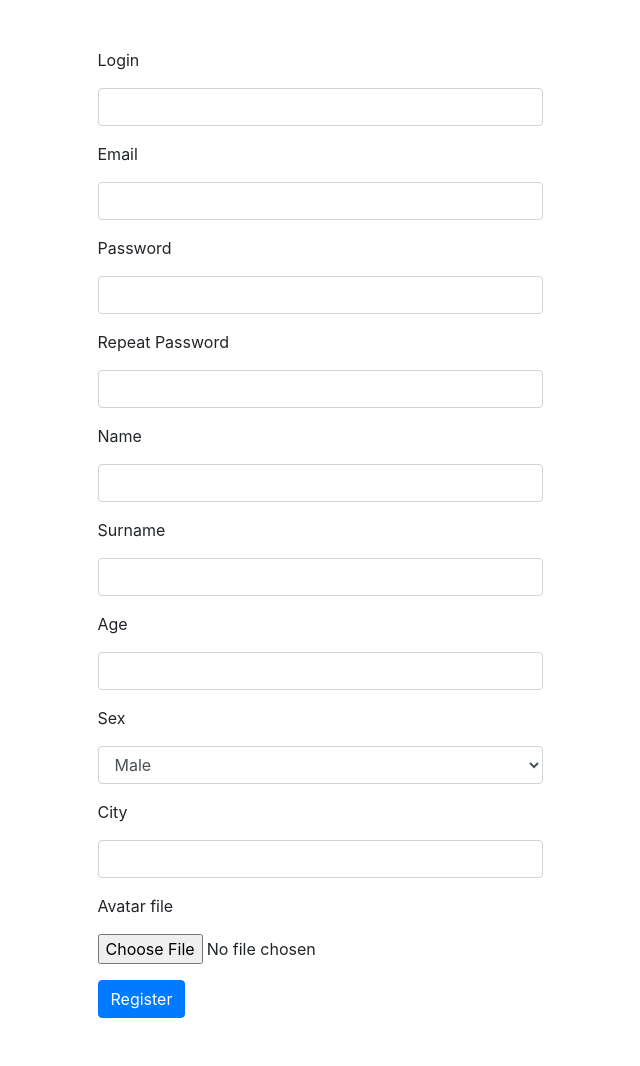
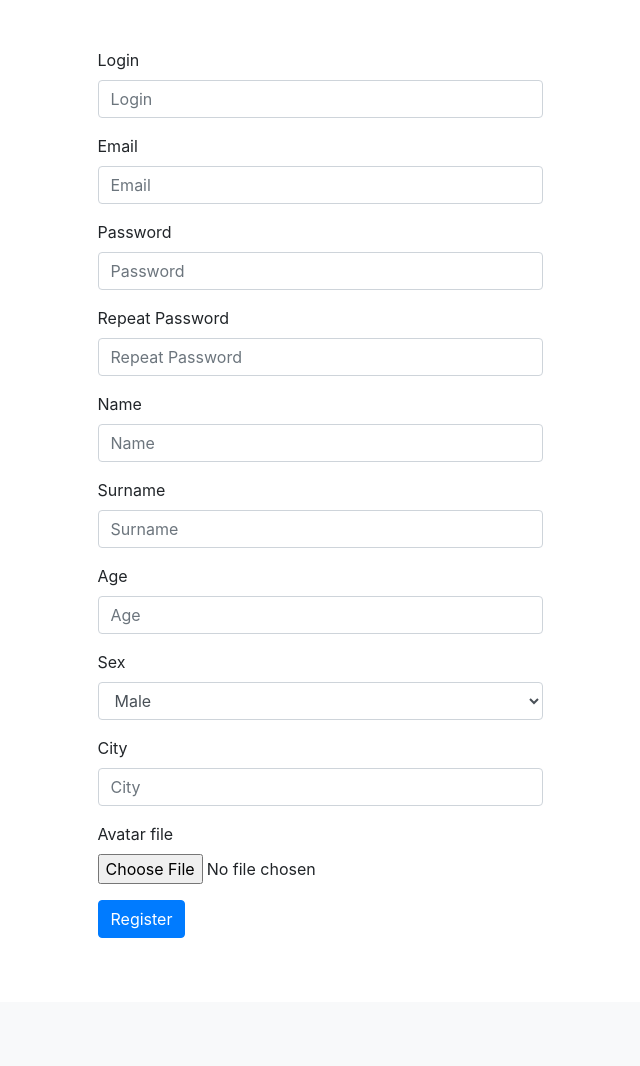
Before and after one commit to jokly/Social-Network, a Flask app: page /register in a window 1280 px wide. Shown: the part 56-1122 px from the top of the page, without its empty margins (320-960 px from the left). After the commit the page ends 994 px from the top, so only its background shows below. Run offline with Flask 2, Linux system fonts and the light colour scheme; some libraries are stand-ins or nearby versions.

Commit message:
Added macros for form fields

```diff
--- /dev/null
+++ b/app/templates/_macros.html
@@ -0,0 +1,63 @@
+{% macro render_field(field) -%}
+
+{% set with_label = kwargs.pop('with_label', False) %}
+{% set placeholder = kwargs.pop('placeholder', field.label.text) %}
+{% set class_ = kwargs.pop('class_', '') %}
+
+{% if field.flags.required %}
+    {% set class_ = class_ + ' required' %}
+{% endif %}
+
+<div class="form-group {% if field.errors %}error{% endif %}">
+
+    {% if with_label and not field.type == 'SubmitField' %}
+        <label for="{{ field.id }}">
+            {{ field.label.text }}
+        </label>
+    {% endif %}
+
+    {% if field.type == 'BooleanField' %}
+        <div class="checkbox">
+            <label>
+                {{ field(class_=class_, **kwargs) }}
+                {{ field.label.text|safe }}
+            </label>
+        </div>
+    {% else %}
+
+        {% if field.type in ('TextField', 'StringField', 'TextAreaField', 'PasswordField',
+                            'IntegerField') %}
+
+            {% set class_ = class_ + ' input-xlarge form-control' %}
+
+        {% elif field.type == 'FileField' %}
+
+            {% set class_ = class_ + ' form-control-file' %}
+
+        {% elif field.type == 'SubmitField' %}
+
+            {% set class_ = class_ + ' btn btn-primary' %}
+
+        {% endif %}
+
+        {% if field.type == 'SelectField' %}
+
+            {{ field(class_=class_ + ' form-control', **kwargs) }}
+
+        {% else %}
+
+            {{ field(class_=class_, placeholder=placeholder, **kwargs) }}
+
+        {% endif %}
+
+    {% endif %}
+
+    {% if field.errors %}
+        {% for erorr in field.errors %}
+            <small class="error help-inline text-danger">{{ field.errors|join(', ') }}</small>
+        {% endfor %}
+    {% endif %}
+
+</div>
+
+{%- endmacro %}
--- a/app/templates/register.html
+++ b/app/templates/register.html
@@ -1,4 +1,5 @@
 {% extends 'base.html' %}
+{% import '_macros.html' as macros %}
 
 {% block content %}
 <div class="container mt-5 mb-5">
@@ -7,97 +8,17 @@
     <div class="row justify-content-center">
         <form class="col-5" action="" method="post" enctype="multipart/form-data">
             {{ form.hidden_tag() }}
-            <div class="form-group">
-                <label for="login">{{ form.login.label }}</label>
-                {{ form.login(class='form-control', size=32, **{'aria-describedby':'login_errors'}) }}
-                <small id="login_errors" class="form-text text-danger">
-                    {% for error in form.login.errors %}
-                        {{ error }}<br>
-                    {% endfor %}
-                </small>
-            </div>
-            <div class="form-group">
-                <label for="email">{{ form.email.label }}</label>
-                {{ form.email(class='form-control', size=32, **{'aria-describedby':'email_errors', 'type':'email'}) }}
-                <small id="email_errors" class="form-text text-danger">
-                    {% for error in form.email.errors %}
-                        {{ error }}<br>
-                    {% endfor %}
-                </small>
-            </div>
-            <div class="form-group">
-                <label for="password">{{ form.password.label }}</label>
-                {{ form.password(class='form-control', size=32, **{'aria-describedby':'password_errors'}) }}
-                <small id="password_errors" class="form-text text-danger">
-                    {% for error in form.password.errors %}
-                        {{ error }}<br>
-                    {% endfor %}
-                </small>
-            </div>
-            <div class="form-group">
-                <label for="password2">{{ form.password2.label }}</label>
-                {{ form.password2(class='form-control', size=32, **{'aria-describedby':'password2_errors'}) }}
-                <small id="password2_errors" class="form-text text-danger">
-                    {% for error in form.password2.errors %}
-                        {{ error }}<br>
-                    {% endfor %}
-                </small>
-            </div>
-            <div class="form-group">
-                <label for="name">{{ form.name.label }}</label>
-                {{ form.name(class='form-control', size=32, **{'aria-describedby':'name_errors'}) }}
-                <small id="name_errors" class="form-text text-danger">
-                    {% for error in form.name.errors %}
-                        {{ error }}<br>
-                    {% endfor %}
-                </small>
-            </div>
-            <div class="form-group">
-                <label for="surname">{{ form.surname.label }}</label>
-                {{ form.surname(class='form-control', size=32, **{'aria-describedby':'surname_errors'}) }}
-                <small id="surname_errors" class="form-text text-danger">
-                    {% for error in form.surname.errors %}
-                        {{ error }}<br>
-                    {% endfor %}
-                </small>
-            </div>
-            <div class="form-group">
-                <label for="age">{{ form.age.label }}</label>
-                {{ form.age(class='form-control', **{'aria-describedby':'age_errors'}) }}
-                <small id="age_errors" class="form-text text-danger">
-                    {% for error in form.age.errors %}
-                        {{ error }}<br>
-                    {% endfor %}
-                </small>
-            </div>
-            <div class="form-group">
-                <label for="sex">{{ form.sex.label }}</label>
-                {{ form.sex(class='form-control', **{'aria-describedby':'sex_errors'}) }}
-                <small id="sex_errors" class="form-text text-danger">
-                    {% for error in form.sex.errors %}
-                        {{ error }}<br>
-                    {% endfor %}
-                </small>
-            </div>
-            <div class="form-group">
-                <label for="city">{{ form.city.label }}</label>
-                {{ form.city(class='form-control', size=32, **{'aria-describedby':'city_errors'}) }}
-                <small id="city_errors" class="form-text text-danger">
-                    {% for error in form.city.errors %}
-                        {{ error }}<br>
-                    {% endfor %}
-                </small>
-            </div>
-            <div class="form-group">
-                <label for="avatar">{{ form.avatar.label }}</label>
-                {{ form.avatar(class='form-control-file', **{'aria-describedby':'avatar_errors'}) }}
-                <small id="avatar_errors" class="form-text text-danger">
-                    {% for error in form.avatar.errors %}
-                        {{ error }}<br>
-                    {% endfor %}
-                </small>
-            </div>
-            {{ form.submit(class='btn btn-primary') }}
+            {{ macros.render_field(form.login, with_label=True) }}
+            {{ macros.render_field(form.email, with_label=True) }}
+            {{ macros.render_field(form.password, with_label=True) }}
+            {{ macros.render_field(form.password2, with_label=True) }}
+            {{ macros.render_field(form.name, with_label=True) }}
+            {{ macros.render_field(form.surname, with_label=True) }}
+            {{ macros.render_field(form.age, with_label=True) }}
+            {{ macros.render_field(form.sex, with_label=True) }}
+            {{ macros.render_field(form.city, with_label=True) }}
+            {{ macros.render_field(form.avatar, with_label=True) }}
+            {{ macros.render_field(form.submit) }}
         </form>
     </div>
 </div>
```
Also changed, not shown: app/templates/login.html (+4 -23 lines).
